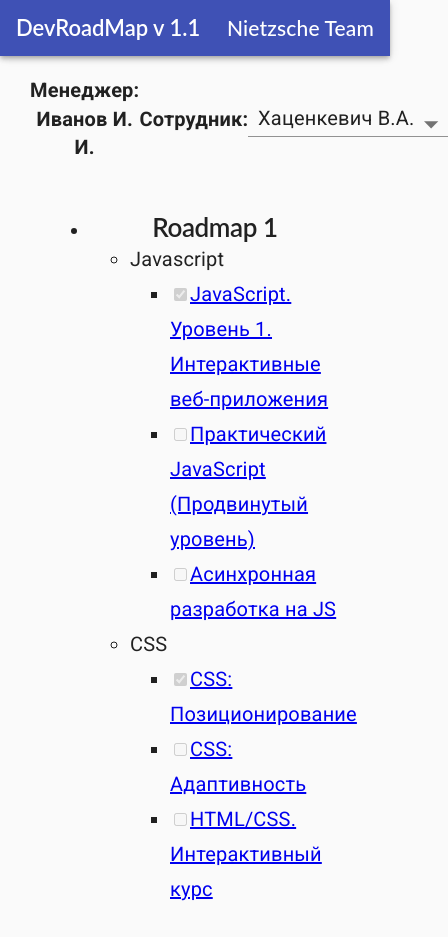
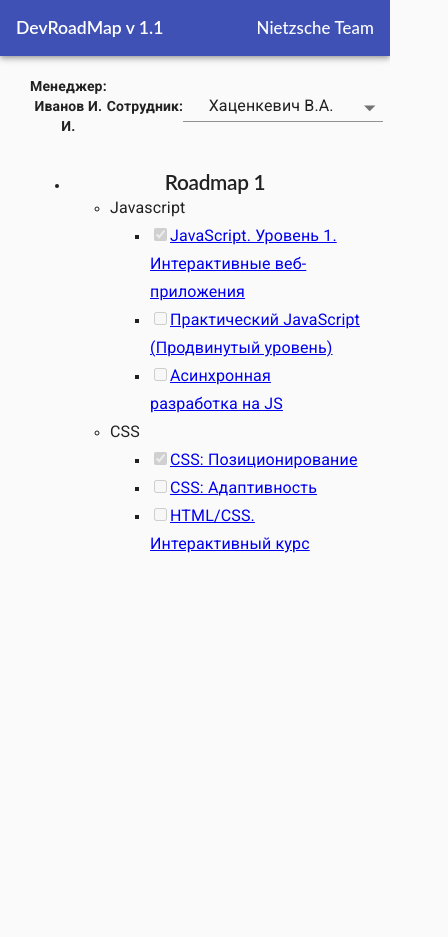
Before and after one commit to YuLogun/roadmap, a React (Create React App) app: page / in a window 390 px wide. Shown: the whole page, 448 px wide, since content can reach past the window. After the commit the page ends 844 px from the top, so only its background shows below. Built offline with nearby package versions, Linux system fonts and the light colour scheme.

Commit message:
moved all materialUI css code to separate files

```diff
--- a/src/components/ManagerView/ManagerView.js
+++ b/src/components/ManagerView/ManagerView.js
@@ -1,5 +1,4 @@
 import React, { useState } from "react";
-import { makeStyles } from '@material-ui/core/styles';
 
 //components
 import Roadmap from "../Roadmap/Roadmap";
@@ -9,42 +8,7 @@ import UserList from "../UserList/UserList";
 import { coursesTestData } from "../DeveloperView/coursesTestData";
 
 //styles
-import "./ManagerView.scss";
-
-const useStyles = makeStyles((theme) => ({
-  sideMenu: {
-    width: "100%",
-    minWidth: "240px",
-    maxWidth: "300px",
-
-    [theme.breakpoints.down('sm')]: {
-      display: "flex",
-      justifyContent: "space-between",
-      alignItems: "center",
-      marginBottom: "20px",
-      maxWidth: "unset"
-    }
-  },
-  managerPanelContainer: {
-    display: 'flex',
-    marginTop: "20px",
-
-    [theme.breakpoints.down('sm')]: {
-      margin: "20px 30px 0 30px",
-      flexDirection: "column"
-    }
-  },
-  managerBlock: {
-    width: "100%",
-    marginBottom: "30px",
-    fontWeight: "bold",
-
-    [theme.breakpoints.down('sm')]: {
-      width: "auto",
-      margin: 0
-    }
-  }
-}));
+import { useStyles } from './ManagerView.styles';
 
 const ManagerView = () => {
   const classes = useStyles();
@@ -87,7 +51,7 @@ const ManagerView = () => {
           currentUserId={(userId) => userRoadmapInit(userId)}
         />
       </div>
-      <div className="adminPanelContent">
+      <div className={classes.adminPanelContent}>
         <Roadmap
           roadmapTitle={currentRoadmap.roadmap_title}
           coursesTestData={currentRoadmap.roadmap_info}
--- a/src/components/ManagerView/ManagerView.scss
+++ /dev/null
@@ -1,27 +0,0 @@
-* {
-    font-family: "Roboto";
-    font-size: 20px
-}
-
-.adminPanelContainer {
-    display: flex;
-}
-
-.adminPanelSideMenu {
-    width: 100%;
-    min-width: 240px;
-    max-width: 300px;
-}
-
-.managerBlock {
-    width: 100%;
-    margin: 10px auto 30px;
-    font-weight: bold;
-}
-
-.adminPanelContent {
-    display: flex;
-    justify-content: center;
-    align-items: stretch;
-    width: 100%;
-}
--- /dev/null
+++ b/src/components/ManagerView/ManagerView.styles.js
@@ -0,0 +1,62 @@
+import { makeStyles } from "@material-ui/core/styles";
+
+export const useStyles = makeStyles((theme) => ({
+    // * {
+    //     font-family: "Roboto";
+    //     font-size: 20px
+    // }
+
+    adminPanelContainer: {
+        display: 'flex',
+        fontFamily: "Roboto",
+        fontSize: '20px'
+    },
+    adminPanelSideMenu: {
+        width: '100%',
+        minWidth: '240px',
+        maxWidth: '300px'
+    },
+    managerBlock: {
+        width: '100%',
+        margin: '10px auto 30px',
+        fontWeight: 'bold'
+    },
+    adminPanelContent: {
+        display: 'flex',
+        justifyContent: 'center',
+        alignItems: 'stretch',
+        width: '100%'
+    },
+    sideMenu: {
+        width: "100%",
+        minWidth: "240px",
+        maxWidth: "300px",
+
+        [theme.breakpoints.down('sm')]: {
+          display: "flex",
+          justifyContent: "space-between",
+          alignItems: "center",
+          marginBottom: "20px",
+          maxWidth: "unset"
+        }
+      },
+      managerPanelContainer: {
+        display: 'flex',
+        marginTop: "20px",
+
+        [theme.breakpoints.down('sm')]: {
+          margin: "20px 30px 0 30px",
+          flexDirection: "column"
+        }
+      },
+      managerBlock: {
+        width: "100%",
+        marginBottom: "30px",
+        fontWeight: "bold",
+
+        [theme.breakpoints.down('sm')]: {
+          width: "auto",
+          margin: 0
+        }
+      }
+}));
--- a/src/components/UserList/UserList.js
+++ b/src/components/UserList/UserList.js
@@ -9,34 +9,7 @@ import FormControl from '@material-ui/core/FormControl';
 import Select from '@material-ui/core/Select';
 
 //styles
-import "./UserList.scss";
-
-const useStyles = makeStyles((theme) => ({
-  root: {
-    width: '100%',
-    maxWidth: 360,
-    backgroundColor: theme.palette.background.paper,
-  },
-  userItem: {
-    paddingLeft: '30px'
-  },
-  wideScreenList: {
-    [theme.breakpoints.down('sm')]: {
-      display: "none"
-    }
-  },
-  mobileScreenList: {
-    display: "flex",
-    alignItems: "center",
-
-    [theme.breakpoints.up('md')]: {
-      display: "none"
-    }
-  },
-  formControl: {
-    width: "200px"
-  }
-}));
+import { useStyles } from './UserList.styles';
 
 const UserList = ({ currentUserId, usersData }) => {
   const classes = useStyles();
@@ -81,11 +54,9 @@ const UserList = ({ currentUserId, usersData }) => {
         </List>
       </div>
       <div className={classes.mobileScreenList}>
-        <span className="selectLabel">Сотрудник:</span>
+        <span className={classes.selectLabel}>Сотрудник:</span>
         <FormControl className={classes.formControl}>
           <Select
-            labelId="demo-simple-select-label"
-            id="demo-simple-select"
             value={selectedIndex}
             onChange={handleChange}
           >
--- a/src/components/UserList/UserList.scss
+++ /dev/null
@@ -1,21 +0,0 @@
-.container {
-    // border: 1px solid gray;
-    // border-radius: 5px;
-    width: 100%;
-    padding: 10px 20px;
-}
-
-.userListHeader {
-    display: flex;
-    align-items: center;
-    font-size: 20px;
-    text-decoration: underline;
-}
-
-.userItem {
-    padding-left: 20px;
-}
-
-.selectLabel {
-    font-weight: bold;
-}
--- /dev/null
+++ b/src/components/UserList/UserList.styles.js
@@ -0,0 +1,70 @@
+import { makeStyles } from "@material-ui/core/styles";
+
+export const useStyles = makeStyles((theme) => ({
+    root: {
+        width: '100%',
+        maxWidth: 360,
+        backgroundColor: theme.palette.background.paper,
+    },
+    userItem: {
+        paddingLeft: '30px'
+    },
+    wideScreenList: {
+        [theme.breakpoints.down('sm')]: {
+            display: "none"
+        }
+    },
+    mobileScreenList: {
+        display: "flex",
+        alignItems: "center",
+
+        [theme.breakpoints.up('md')]: {
+            display: "none"
+        }
+    },
+    formControl: {
+        width: "200px"
+    },
+    container: {
+        width: "100%",
+        padding: "10px 20px"
+    },
+    userListHeader: {
+        display: "flex",
+        alignItems: "center",
+        fontSize: "20px",
+        textDecoration: "underline"
+    },
+    userItem: {
+        paddingLeft: "20px"
+    },
+    selectLabel: {
+        fontWeight: "bold"
+    }
+//   roadMapItem: {
+//     textAlign: "left",
+//   },
+}));
+
+
+// .container {
+//     // border: 1px solid gray;
+//     // border-radius: 5px;
+//     width: 100%;
+//     padding: 10px 20px;
+// }
+
+// .userListHeader {
+//     display: flex;
+//     align-items: center;
+//     font-size: 20px;
+//     text-decoration: underline;
+// }
+
+// .userItem {
+//     padding-left: 20px;
+// }
+
+// .selectLabel {
+//     font-weight: bold;
+// }
```
Also changed, not shown: 1 other file (tests, documents, lock files or other folders).
